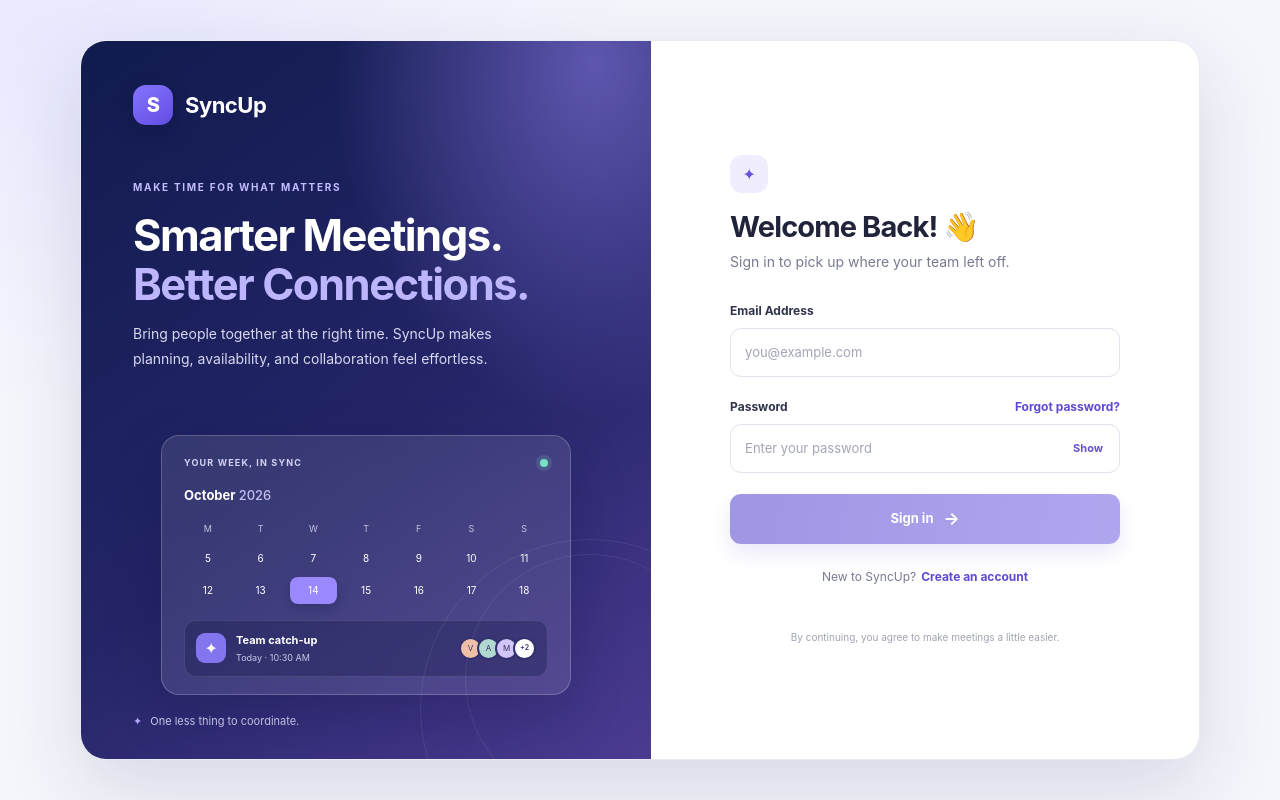
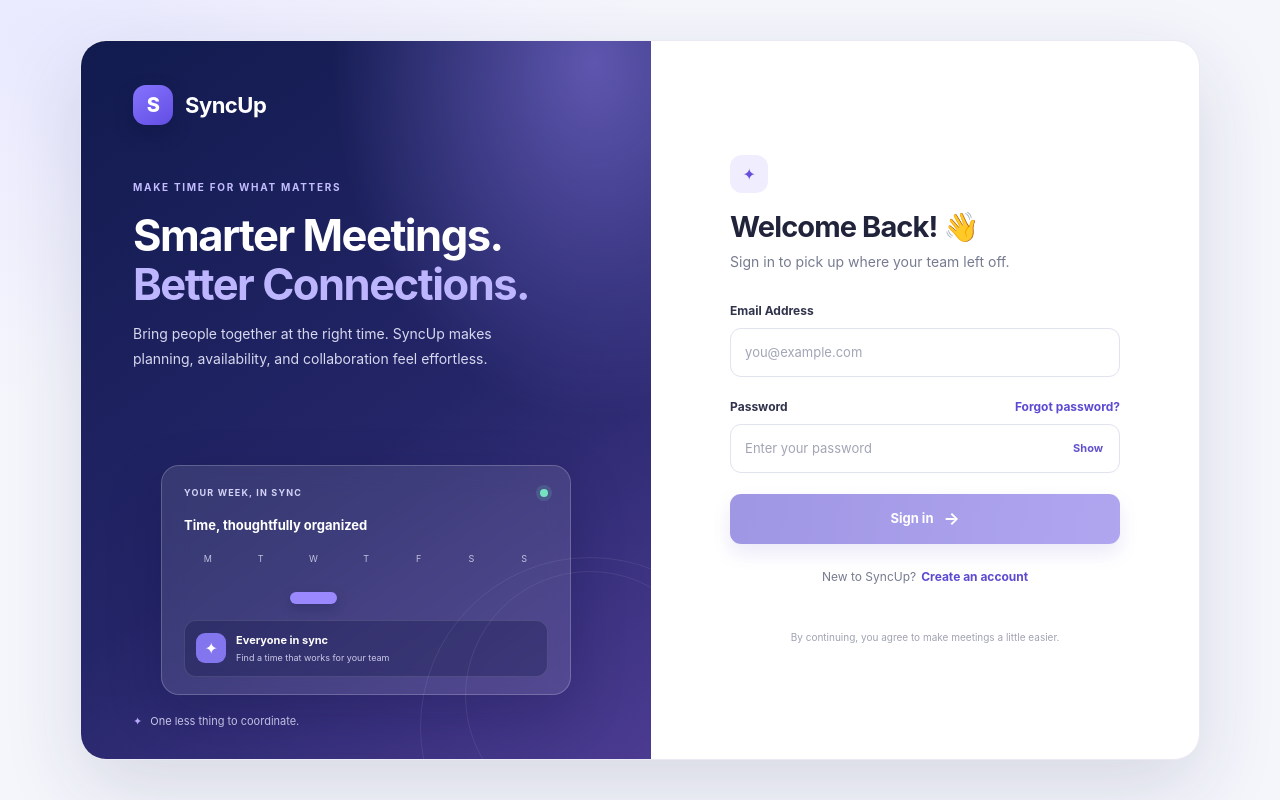
Before and after one commit to guptavaidehi06-creator/SyncUp, an Angular app: page /login in a window 1280 px wide. Built offline with nearby package versions, Linux system fonts and the light colour scheme.

Commit message:
Remove sample meeting details from auth artwork

```diff
--- a/src/app/login/login.html
+++ b/src/app/login/login.html
@@ -11,9 +11,9 @@
       </div>
       <div class="visual-card" aria-hidden="true">
         <div class="visual-top"><span>YOUR WEEK, IN SYNC</span><span class="live-dot"></span></div>
-        <div class="visual-date">October <b>2026</b></div>
-        <div class="calendar-grid"><span>M</span><span>T</span><span>W</span><span>T</span><span>F</span><span>S</span><span>S</span><i>5</i><i>6</i><i>7</i><i>8</i><i>9</i><i>10</i><i>11</i><i>12</i><i>13</i><i class="selected">14</i><i>15</i><i>16</i><i>17</i><i>18</i></div>
-        <div class="visual-meeting"><span class="meeting-icon">✦</span><div><b>Team catch-up</b><small>Today · 10:30 AM</small></div><div class="avatars"><i>V</i><i>A</i><i>M</i><b>+2</b></div></div>
+        <div class="visual-date">Time, thoughtfully organized</div>
+        <div class="calendar-grid"><span>M</span><span>T</span><span>W</span><span>T</span><span>F</span><span>S</span><span>S</span><i></i><i></i><i></i><i></i><i></i><i></i><i></i><i></i><i></i><i class="selected"></i><i></i><i></i><i></i><i></i></div>
+        <div class="visual-meeting"><span class="meeting-icon">✦</span><div><b>Everyone in sync</b><small>Find a time that works for your team</small></div></div>
         <span class="decor decor-one"></span><span class="decor decor-two"></span>
       </div>
       <div class="brand-foot"><span>✦</span> One less thing to coordinate.</div>
--- a/src/app/sign-up/sign-up.html
+++ b/src/app/sign-up/sign-up.html
@@ -3,7 +3,7 @@
     <aside class="brand-panel">
       <a class="brand-lockup" href="/login" aria-label="SyncUp home"><span class="brand-mark">S</span><span>SyncUp</span></a>
       <div class="brand-copy"><span class="brand-kicker">GOOD MEETINGS START HERE</span><h1>Make plans.<br><span>Make progress.</span></h1><p>Get your team on the same page with thoughtful scheduling that gives everyone time to do their best work.</p></div>
-      <div class="visual-card signup-visual" aria-hidden="true"><div class="visual-top"><span>AVAILABILITY MATCHED</span><span class="live-dot"></span></div><div class="signup-quote">“The right people,<br>at the right time.”</div><div class="signup-people"><span>V</span><span>A</span><span>M</span><span>J</span><b>All in sync</b></div><div class="signup-progress"><i></i></div></div>
+      <div class="visual-card signup-visual" aria-hidden="true"><div class="visual-top"><span>AVAILABILITY MATCHED</span><span class="live-dot"></span></div><div class="signup-quote">“The right people,<br>at the right time.”</div><div class="signup-people"><span></span><span></span><span></span><span></span><b>Bring everyone together</b></div><div class="signup-progress"><i></i></div></div>
       <div class="brand-foot"><span>✦</span> Less back-and-forth. More getting together.</div>
     </aside>
     <section class="form-panel"><div class="form-wrap">
```
